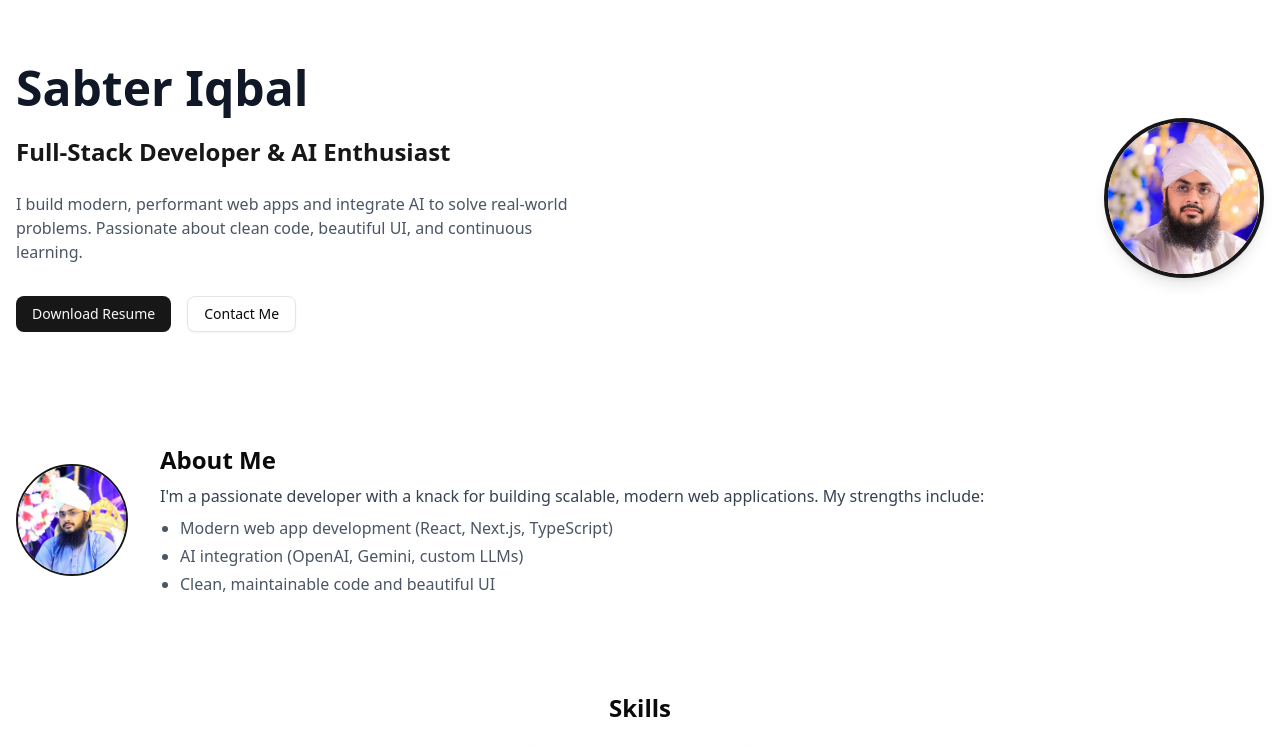
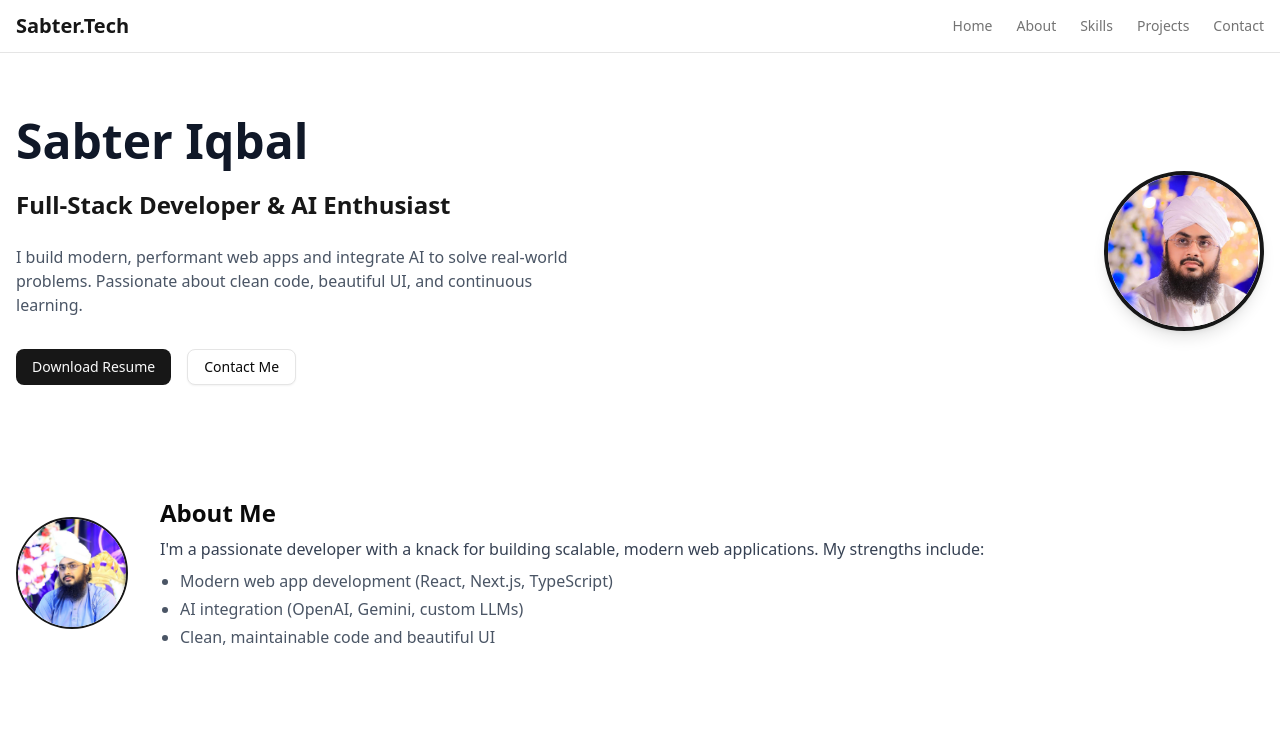
Before and after one commit to sabterrazaqadri/sabter.tech, a Next.js app: page / in a window 1280 px wide. Shown: the top 747 px of the page. Built offline with nearby package versions, Linux system fonts and the light colour scheme.

Commit message:
first commit

```diff
--- a/src/app/Components/Aboutme.tsx
+++ b/src/app/Components/Aboutme.tsx
@@ -7,13 +7,14 @@ import Image from "next/image";
 export default function AboutMeSection() {
   return (
     <motion.section
+    id="about"
       className="flex flex-col md:flex-row items-center gap-8 py-12"
       initial={{ opacity: 0, y: 40 }}
       whileInView={{ opacity: 1, y: 0 }}
       viewport={{ once: true, amount: 0.3 }}
       transition={{ duration: 0.7, ease: "easeOut" }}
     >
-      <div className="flex-shrink-0">
+      <div className="flex-shrink-0 " >
         <Avatar className="w-28 h-28 border-2 border-primary">
           <Image src="/img1.jpg" alt="About Sabter" width={112} height={112} />
           <AvatarFallback>SI</AvatarFallback>
--- /dev/null
+++ b/src/app/Components/Navbar.tsx
@@ -0,0 +1,75 @@
+"use client";
+
+import Link from "next/link";
+import { useState } from "react";
+import { Button } from "@/components/ui/button";
+import { Menu, X } from "lucide-react";
+import { motion, AnimatePresence } from "framer-motion";
+
+const navLinks = [
+  { name: "Home", href: "/" },
+  { name: "About", href: "#about" },
+  { name: "Skills", href: "#skills" },
+  { name: "Projects", href: "#projects" },
+  { name: "Contact", href: "/contact" },
+];
+
+export default function Navbar() {
+  const [menuOpen, setMenuOpen] = useState(false);
+
+  return (
+    <header className="w-full sticky top-0 z-50 bg-background/80 backdrop-blur-md border-b border-border">
+      <div className="container mx-auto flex items-center justify-between px-4 py-3">
+        <Link href="/" className="text-xl font-bold text-primary">
+          Sabter.Tech
+        </Link>
+
+        {/* Desktop Menu */}
+        <nav className="hidden md:flex space-x-6">
+          {navLinks.map((link) => (
+            <Link
+              key={link.name}
+              href={link.href}
+              className="text-sm font-medium text-muted-foreground hover:text-primary transition"
+            >
+              {link.name}
+            </Link>
+          ))}
+        </nav>
+
+        {/* Mobile Menu Button */}
+        <Button
+          variant="ghost"
+          size="icon"
+          className="md:hidden"
+          onClick={() => setMenuOpen(!menuOpen)}
+        >
+          {menuOpen ? <X /> : <Menu />}
+        </Button>
+      </div>
+
+      {/* Mobile Dropdown */}
+      <AnimatePresence>
+        {menuOpen && (
+          <motion.nav
+            initial={{ height: 0 }}
+            animate={{ height: "auto" }}
+            exit={{ height: 0 }}
+            className="md:hidden px-4 pb-4"
+          >
+            {navLinks.map((link) => (
+              <Link
+                key={link.name}
+                href={link.href}
+                onClick={() => setMenuOpen(false)}
+                className="block py-2 text-sm font-medium text-muted-foreground hover:text-primary transition"
+              >
+                {link.name}
+              </Link>
+            ))}
+          </motion.nav>
+        )}
+      </AnimatePresence>
+    </header>
+  );
+}
--- a/src/app/Components/ProjectsSection.tsx
+++ b/src/app/Components/ProjectsSection.tsx
@@ -58,13 +58,14 @@ const projects = [
 export default function ProjectsSection() {
   return (
     <motion.section
+    id="projects"
       className="py-12"
       initial={{ opacity: 0, y: 40 }}
       whileInView={{ opacity: 1, y: 0 }}
       viewport={{ once: true, amount: 0.3 }}
       transition={{ duration: 0.7, ease: "easeOut" }}
-    >
-      <h2 className="text-2xl font-bold mb-6 text-center">Featured Projects</h2>
+      >
+      <h2 className="text-2xl font-bold mb-6 text-center" >Featured Projects</h2>
 
       <div className="grid md:grid-cols-3 gap-6">
         {projects.map((project) => (
--- a/src/app/Components/Skills.tsx
+++ b/src/app/Components/Skills.tsx
@@ -21,13 +21,14 @@ const skills = [
 export default function SkillsSection() {
   return (
     <motion.section
+    id="skills"
       className="py-12"
       initial={{ opacity: 0, y: 40 }}
       whileInView={{ opacity: 1, y: 0 }}
       viewport={{ once: true, amount: 0.3 }}
       transition={{ duration: 0.7, ease: "easeOut" }}
     >
-      <h3 className="text-2xl font-semibold mb-6 text-center">Skills</h3>
+      <h3 className="text-2xl font-semibold mb-6 text-center" >Skills</h3>
       <TooltipProvider>
         <div className="grid grid-cols-2 sm:grid-cols-3 md:grid-cols-5 gap-6 max-w-3xl mx-auto">
           {skills.map((skill) => (
--- a/src/app/layout.tsx
+++ b/src/app/layout.tsx
@@ -1,6 +1,7 @@
 import type { Metadata } from "next";
 import { Geist, Geist_Mono } from "next/font/google";
 import "./globals.css";
+import Navbar from "./Components/Navbar";
 
 const geistSans = Geist({
   variable: "--font-geist-sans",
@@ -23,7 +24,7 @@ export const metadata = {
     siteName: "Sabter Iqbal Portfolio",
     images: [
       {
-        url: "/og-image.jpg", // Add your custom image in public folder
+        url: "./Logo.png", // Add your custom image in public folder
         width: 1200,
         height: 630,
         alt: "Sabter Iqbal Portfolio",
@@ -44,6 +45,7 @@ export default function RootLayout({
       <body
         className={`${geistSans.variable} ${geistMono.variable} antialiased`}
       >
+        <Navbar/>
         {children}
       </body>
     </html>
```
Also changed, not shown: public/Logo.png (added).
